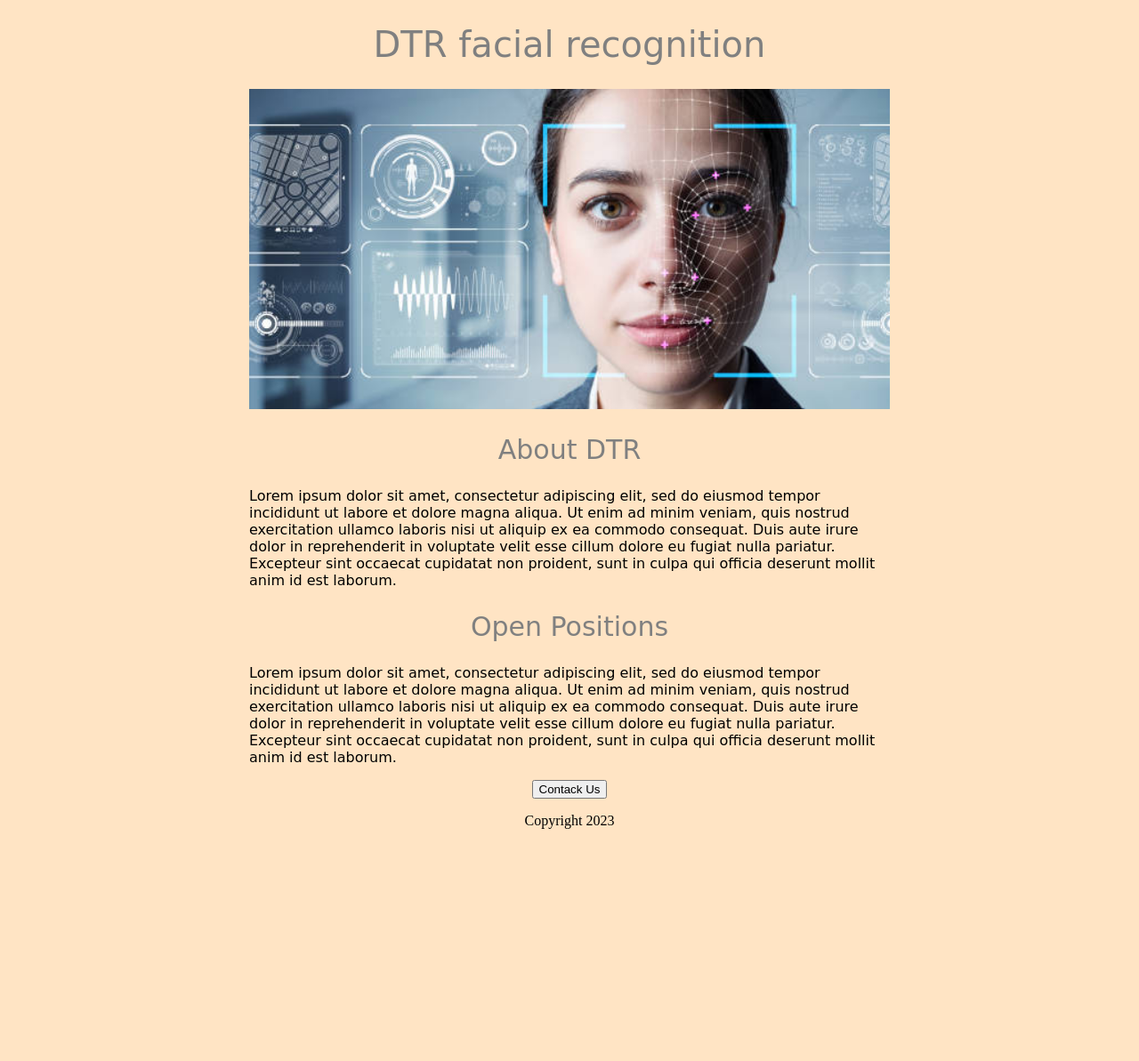
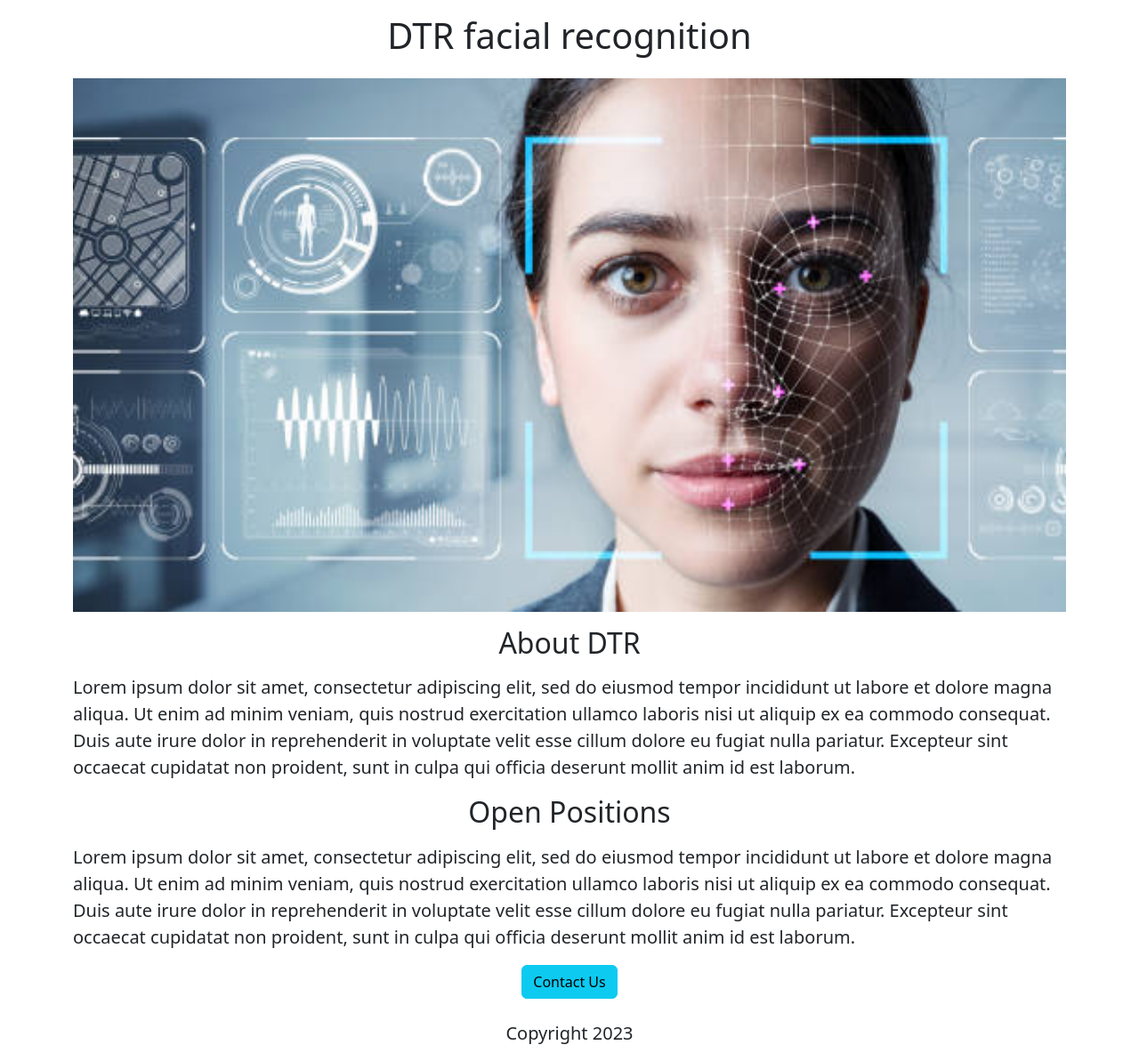
Before and after one commit to Triz-tan/thesis-website, a Flask app: page / in a window 1280 px wide. Shown: the whole page at 89% size. Before the commit the page ends 932 px from the top, so only its background shows below. Run offline with Flask 3, Linux system fonts and the light colour scheme.

Commit message:
added bootstrap

```diff
--- a/templates/home.html
+++ b/templates/home.html
@@ -5,61 +5,28 @@
   <meta http-equiv="X-UA-Compatible" content="IE=edge">
   <meta name="viewport" content="width=device-width, initial-scale=1.0">
   <title>DTR Facial Recognition</title>
+  <link href="https://cdn.jsdelivr.net/npm/bootstrap@5.3.0-alpha3/dist/css/bootstrap.min.css" rel="stylesheet" integrity="sha384-KK94CHFLLe+nY2dmCWGMq91rCGa5gtU4mk92HdvYe+M/SXH301p5ILy+dN9+nJOZ" crossorigin="anonymous">
+</head>
   <style>
-    h1 {
-      font-size: 40px;
-      font-family: cursive;
-      font-weight: normal;
-      color: gray;
-      text-align: center;
-
-    }
-
-    #banner {
-      max-width: 100%;
-      height: 360px;
+    .img-fluid {
+      height: 600px;
       object-fit: cover;
     }
-
-    h2 {
-      font-size: 30px;
-      font-family: cursive;
-      font-weight: normal;
-      color: gray;
-      text-align: center;
-    }
-
-    .bodytext {
-      font-family: cursive;
-      color: black;
-
-    }
-
-    #container {
-
-      max-width: 720px;
-      margin: 0 auto 0 auto;
-    }
-
-    body {
-      background-color: bisque;
-    }
   </style>
-</head>
 <body>
-  <div id="container">
-  <h1>DTR facial recognition</h1>
-  <img id="banner" src="https://thesis-website.john-tristantr2.repl.co/static/face.jpg">
-  <h2>About DTR</h2>
-    <p class="bodytext">Lorem ipsum dolor sit amet, consectetur adipiscing elit, sed do eiusmod tempor incididunt ut labore et dolore magna aliqua. Ut enim ad minim veniam, quis nostrud exercitation ullamco laboris nisi ut aliquip ex ea commodo consequat. Duis aute irure dolor in reprehenderit in voluptate velit esse cillum dolore eu fugiat nulla pariatur. Excepteur sint occaecat cupidatat non proident, sunt in culpa qui officia deserunt mollit anim id est laborum.
+  <div class="container">
+  <h1 class="text-center mt-3 mb-4">DTR facial recognition</h1>
+  <img class="img-fluid" src="https://thesis-website.john-tristantr2.repl.co/static/face.jpg">
+  <h2 class="text-center mt-3 mb-3">About DTR</h2>
+    <p class="lead">Lorem ipsum dolor sit amet, consectetur adipiscing elit, sed do eiusmod tempor incididunt ut labore et dolore magna aliqua. Ut enim ad minim veniam, quis nostrud exercitation ullamco laboris nisi ut aliquip ex ea commodo consequat. Duis aute irure dolor in reprehenderit in voluptate velit esse cillum dolore eu fugiat nulla pariatur. Excepteur sint occaecat cupidatat non proident, sunt in culpa qui officia deserunt mollit anim id est laborum.
     </p>
-  <h2>Open Positions</h2>
-    <p class="bodytext">
+  <h2 class="text-center mt-3 mb-3">Open Positions</h2>
+    <p class="lead">
       Lorem ipsum dolor sit amet, consectetur adipiscing elit, sed do eiusmod tempor incididunt ut labore et dolore magna aliqua. Ut enim ad minim veniam, quis nostrud exercitation ullamco laboris nisi ut aliquip ex ea commodo consequat. Duis aute irure dolor in reprehenderit in voluptate velit esse cillum dolore eu fugiat nulla pariatur. Excepteur sint occaecat cupidatat non proident, sunt in culpa qui officia deserunt mollit anim id est laborum.
     </p>
-  <div style="text-align: center;">
-  <button>Contack Us</button>
-    <p>
+  <div class="text-center mt-3 mb-3">
+  <button class="btn btn-info">Contact Us</button>
+    <p class="lead mt-4">
       Copyright 2023
     </p>
   </div>
```
